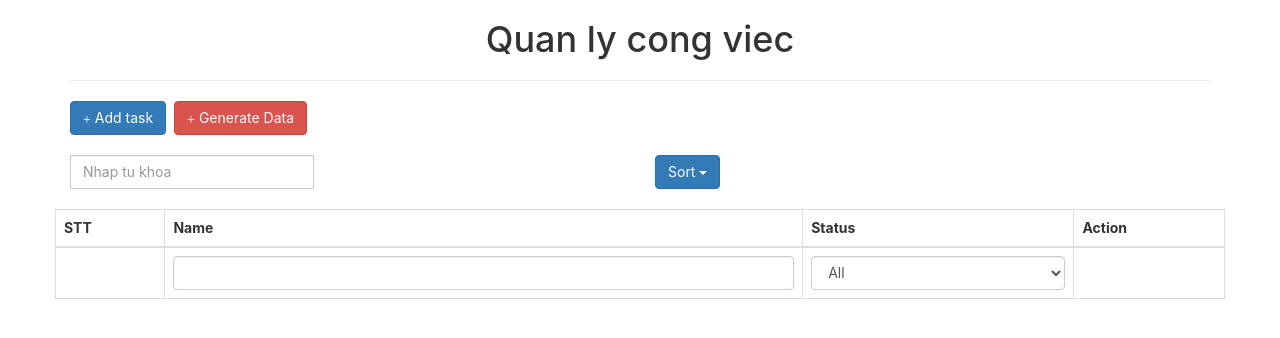
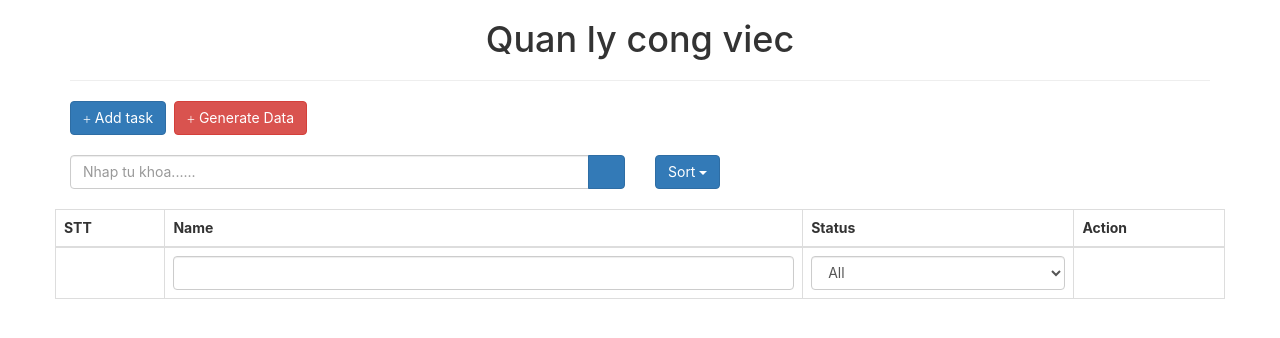
Before and after one commit to ducvunguyen/todolist-reactjs, a React (Create React App) app: page / in a window 1280 px wide. Shown: the top 338 px of the page. Built offline with nearby package versions, Linux system fonts and the light colour scheme; a web font is replaced by a local one.

Commit message:
Them chuc nang search

```diff
--- a/src/App.js
+++ b/src/App.js
@@ -15,7 +15,8 @@ class App extends Component{
          filter: {
             name: '',
             status : -1,
-         }
+         },
+         keyword: '',
       };
    }
 
@@ -200,9 +201,17 @@ class App extends Component{
       });
    }
 
+   onSearch =(keyword)=>{
+      // console.log(keyword);
+      this.setState({
+         keyword: keyword,
+      });
+      // console.log(this.state.keyword);
+   }
+
    render(){
       //var tasks = this.state.tasks;
-      var {tasks,isDisplayForm, taskEditing, filter} = this.state;
+      var {tasks,isDisplayForm, taskEditing, filter, keyword} = this.state;
       // tim kiem datatable
       if (filter) {// tim kiem theo ten
         if (filter.name) {
@@ -218,6 +227,13 @@ class App extends Component{
             else{
                return task.status === (filter.status ===1 ? true : false);
             }
+         });
+      }
+      //chuc nang Search
+      if (keyword) {
+          tasks = tasks.filter((task) =>{
+            //toLoweCase  chuyen ve chu thuong, indexOf kiem tra xem chuoi filter.name co hay ko neu keyword = -1 ko tim  thay
+            return task.name.toLowerCase().indexOf(keyword) !== -1;
          });
       }
 
@@ -278,7 +294,7 @@ class App extends Component{
                         <br/>
                         <br/>
                         {/*chuc nang search and sort*/}
-                        <Control />
+                        <Control onSearch={this.onSearch} />
 
                         <br/>
                         <div className="row">
--- a/src/components/Control.js
+++ b/src/components/Control.js
@@ -15,7 +15,7 @@ class Control extends Component {
 	                    className="form-control"
 	                    placeholder="Nhap tu khoa"/>
 	                </div>*/}
-	                <Search />
+	                <Search onSearch={this.props.onSearch} />
 	            </div>
 	            <Sort />
 	        </div>
--- a/src/components/controls/Search.js
+++ b/src/components/controls/Search.js
@@ -1,6 +1,27 @@
 import React, {Component} from 'react';
 
 class Search extends Component {
+  constructor(props){
+    super(props);
+    this.state = {
+      keyword: '',
+    };
+  }
+  onChange =(event)=>{
+    var target = event.target;
+    var name = target. name;
+    var value = target. value;
+
+    this.setState({
+      [name]: value,
+    });
+    // console.log(this.state.keyword);
+  }
+  onSearch =()=>{
+    // console.log(this.state.keyword);
+    var {keyword} = this.state;
+    this.props.onSearch(keyword);
+  }
 	render(){
 		return(
 			<div className="input-group">
@@ -8,7 +29,13 @@ class Search extends Component {
             type="text"
             name="keyword"
             className="form-control"
-            placeholder="Nhap tu khoa"/>
+            placeholder="Nhap tu khoa......"
+            value={this.state.keyword}
+            onChange={this.onChange}/>
+            <span className="input-group-btn">
+                <button onClick={this.onSearch} type="button" className="btn btn-primary">
+                <span className="glyphicon glyphicon-search"></span></button>
+            </span>
       </div>
 		);
 	}
```
Lines whose indentation alone changed are shown as unchanged.
